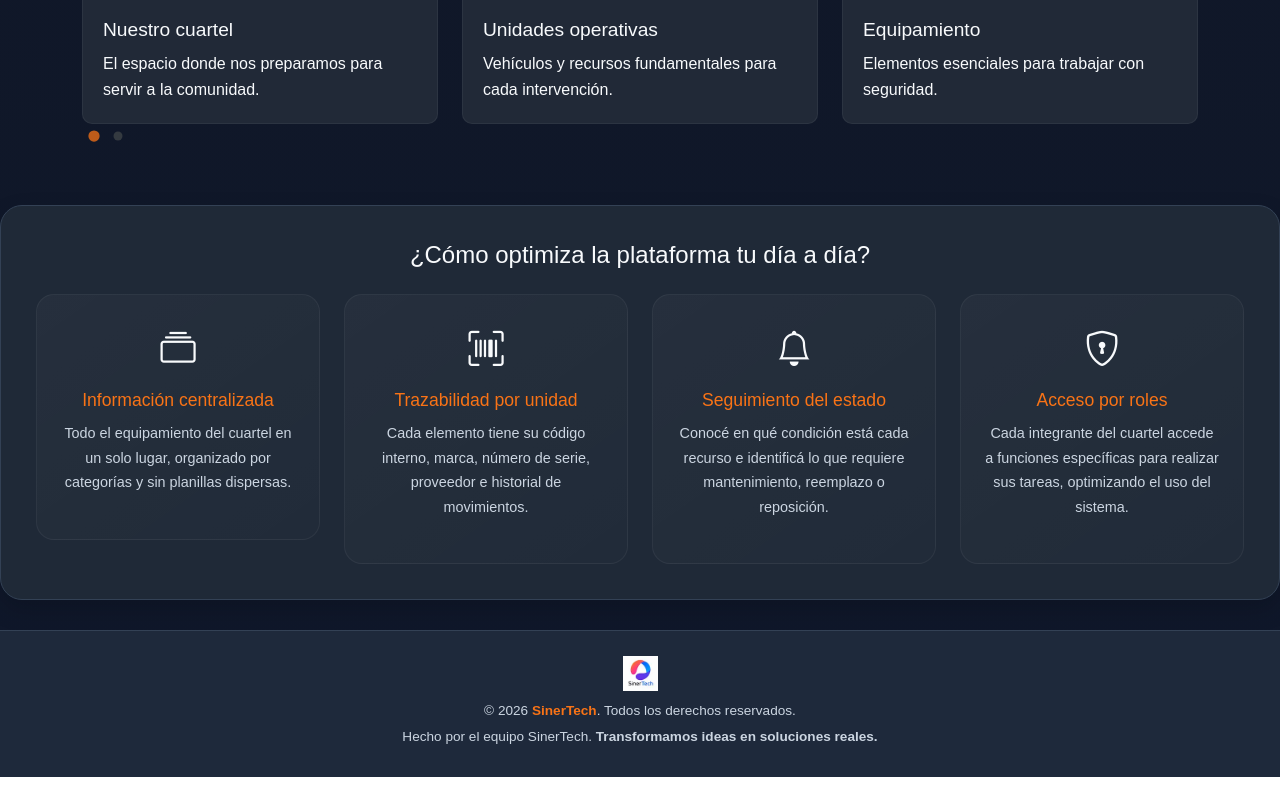
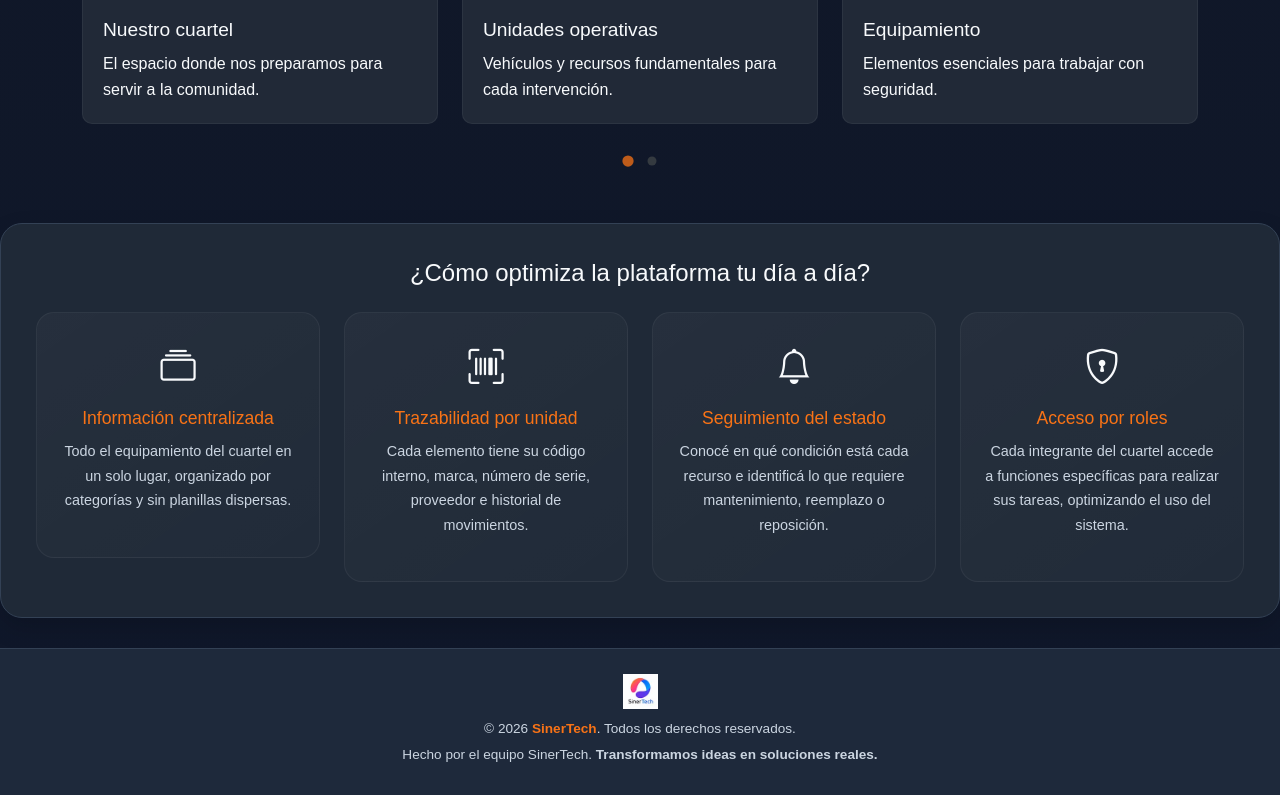
Before and after one commit to SinerTech/gestion-inventario-bomberos-malagueno, an Angular app in the folder frontend/: page /bomberos-malagueno/landing-page in a window 1280 px wide. Shown: the part 903-1698 px from the top of the page. Built offline with nearby package versions, Linux system fonts and the light colour scheme.

Commit message:
refactor: se corrige posición de indicador del carrusel

```diff
--- a/frontend/src/app/pages/landing-page/landing-page.css
+++ b/frontend/src/app/pages/landing-page/landing-page.css
@@ -115,6 +115,14 @@
 
 /* INDICADORES DEL CARRUSEL */
 
+.indicadores_carrusel {
+  display: flex;
+  justify-content: center;
+  align-items: center;
+  gap: 0;
+  margin-top: 25px;
+}
+
 .indicador_carrusel {
   width: 24px;
   height: 24px;
```
